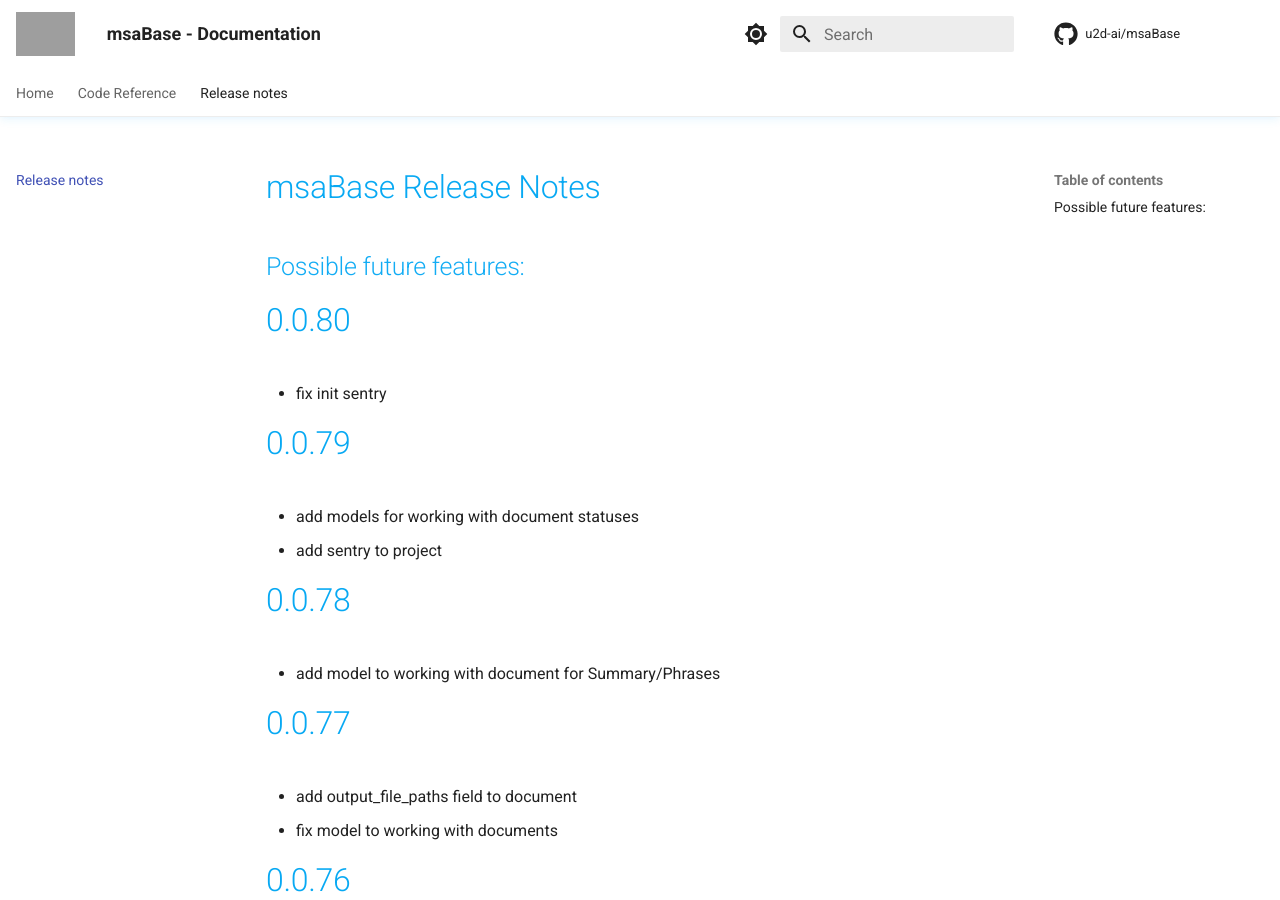
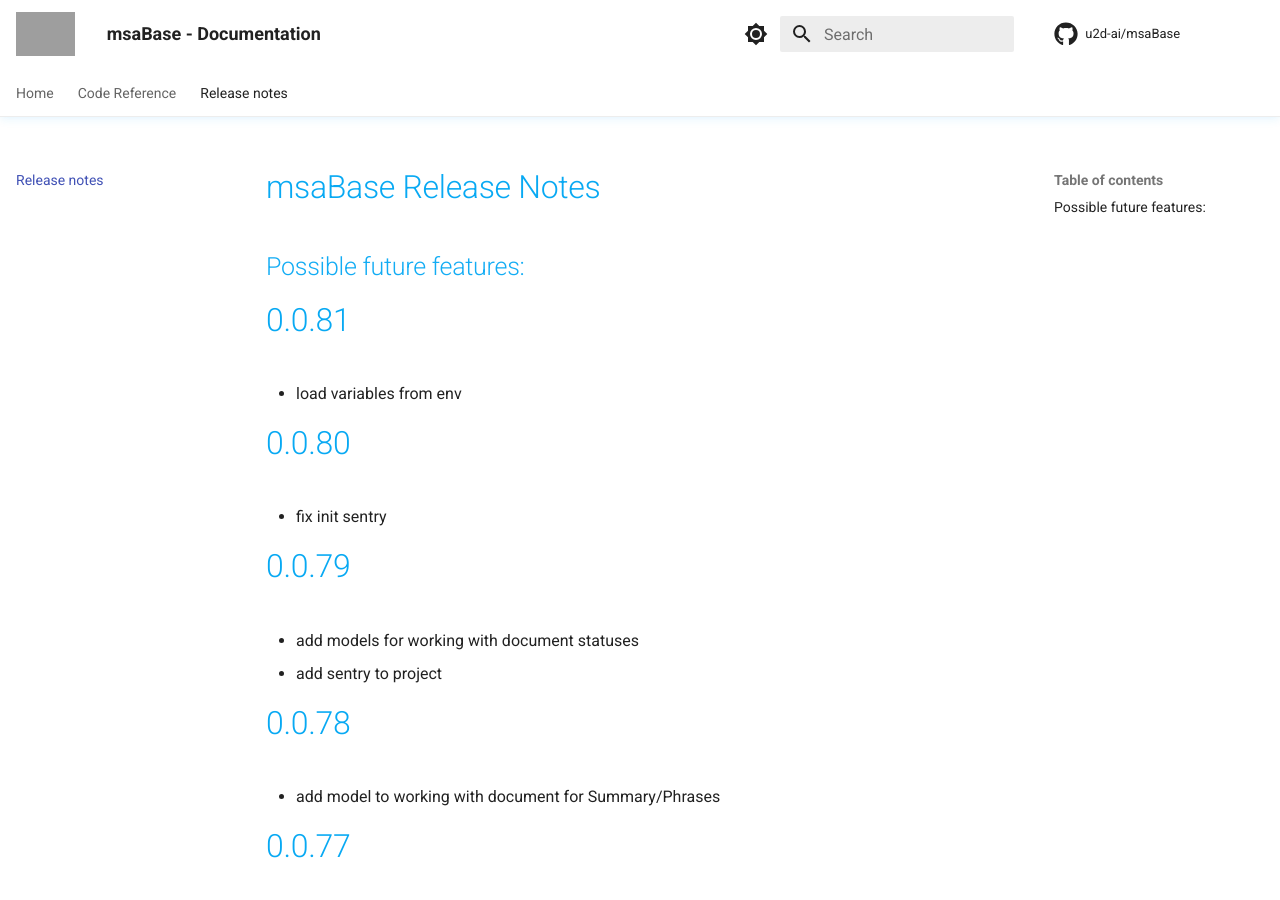
Before and after one commit to u2d-ai/msaBase, an MkDocs documentation site: the page built from docs/release-notes.md, in a window 1280 px wide and 900 px high. Built offline with MkDocs 1.6.1 and Material for MkDocs 9.7.7, drawn with Linux system fonts in a browser that asks for light colours; comment, search, counter and statistics services are not loaded; grey boxes are pictures that could not be loaded.

Commit message:
fix: load variables from env

```diff
--- a/docs/release-notes.md
+++ b/docs/release-notes.md
@@ -1,5 +1,9 @@
 # msaBase Release Notes
 ## Possible future features:
+
+# 0.0.81
+
+- load variables from env
 
 # 0.0.80
 
--- a/msaBase/__init__.py
+++ b/msaBase/__init__.py
@@ -1,7 +1,7 @@
 import glob
 from os.path import basename, dirname, isfile, join
 
-version = "0.0.80"
+version = "0.0.81"
 __author__ = "Stefan Welcker"
 __copyright__ = "Copyright 2022, U2D.ai"
 __license__ = "MIT"
```
